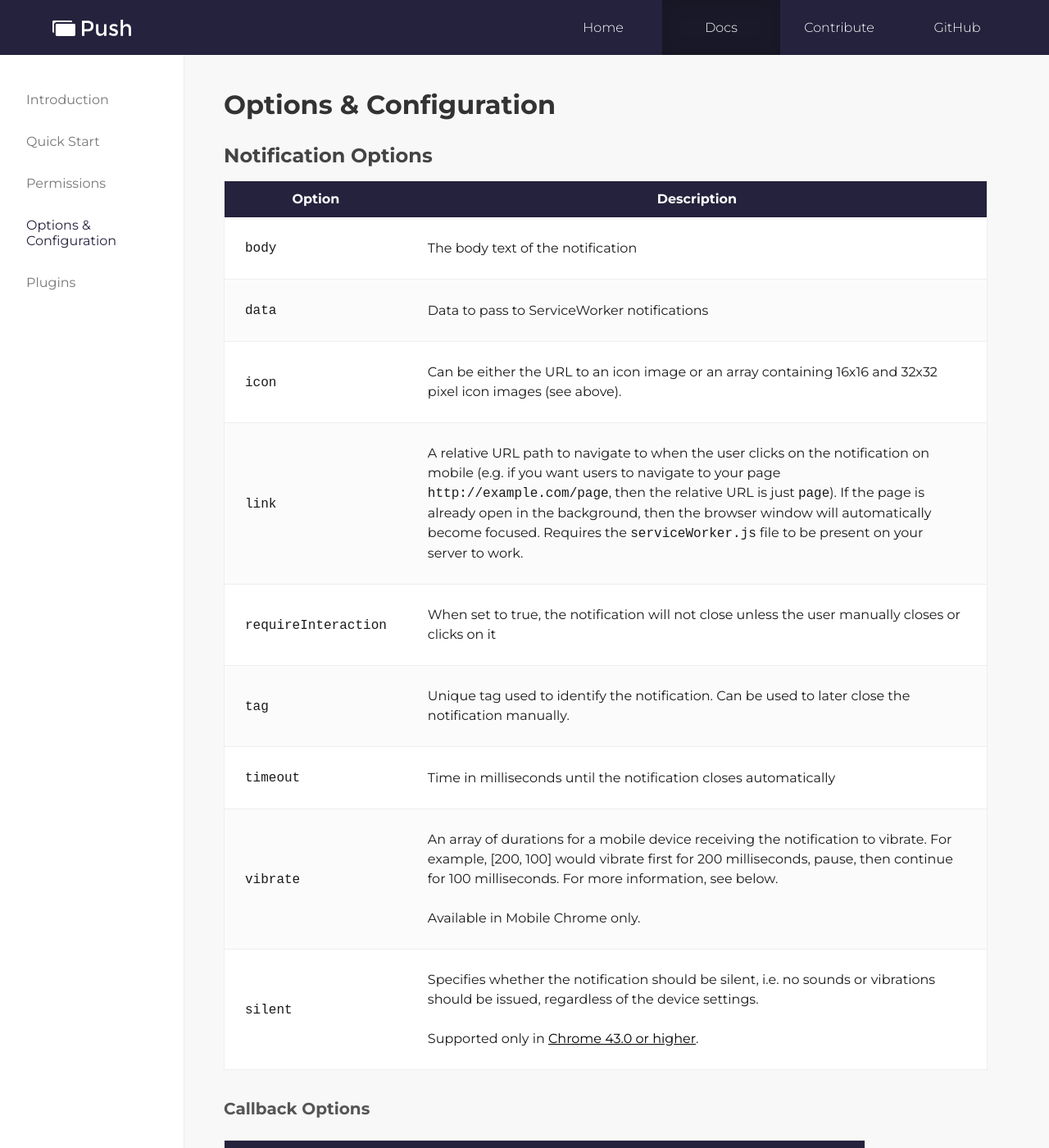
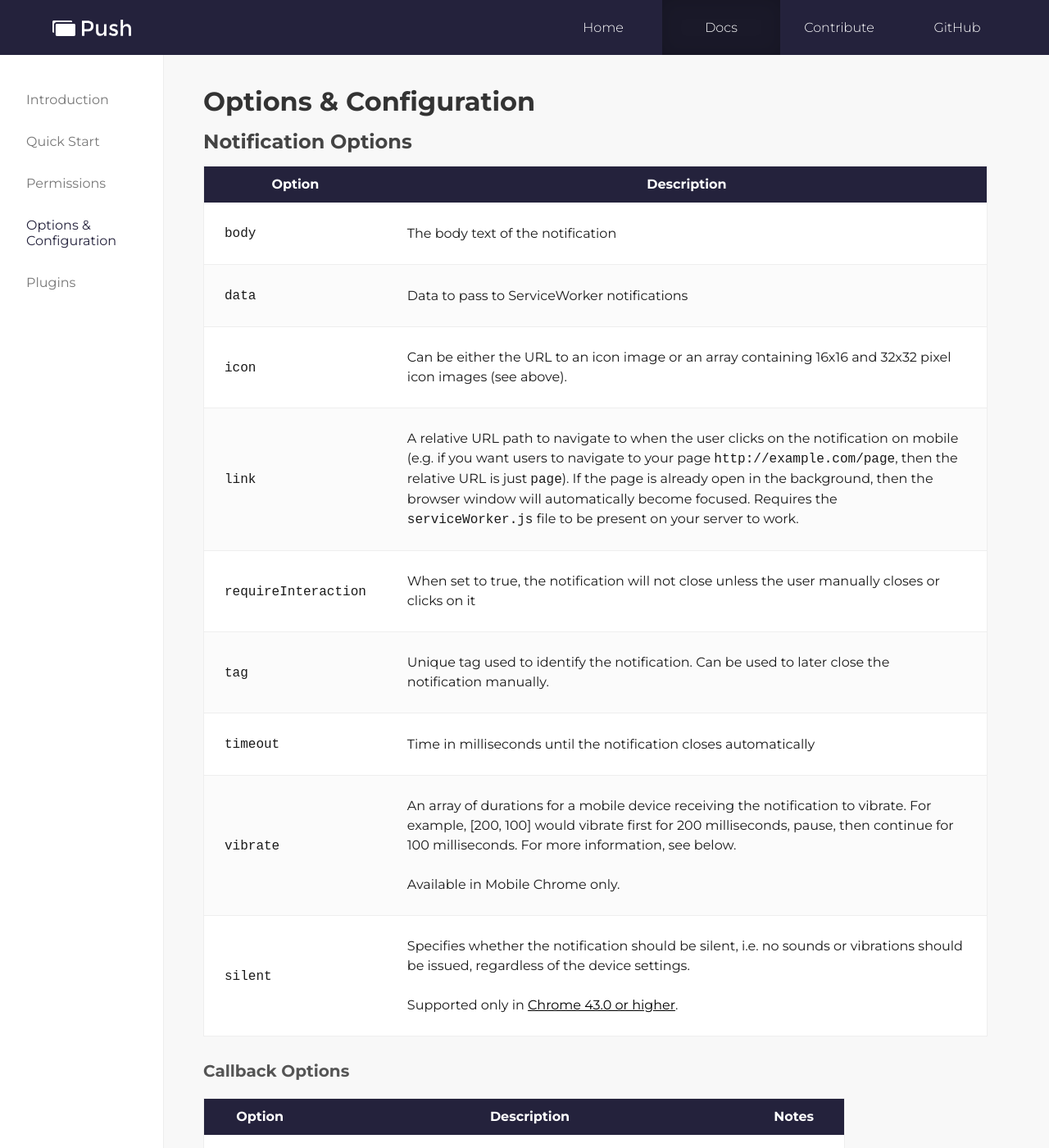
Before and after one commit to Nickersoft/push.js, a Jekyll site: the page built from docs/options.md, in a window 1280 px wide and 1400 px high. Shown: the whole window at 82% size. Built offline with Jekyll 4.4.1, drawn with Linux system fonts in a browser that asks for light colours.

Commit message:
Fixed some text spacing

```diff
--- a/css/documentation.css
+++ b/css/documentation.css
@@ -13,7 +13,7 @@
     padding-top: 6em;
     padding-left: 2em;
     position: fixed;
-    width: 225px;
+    width: 200px;
     height: 100%;
     top: 0;
 }
@@ -41,14 +41,15 @@
 .documentation .content {
     font-size: 16px;
     line-height: 1.5em;
-    margin-left: 225px;
+    margin-left: 200px;
     padding-top: 6em;
     min-height: 800px;
     display: block;
     overflow: hidden;
     padding-left: 3em;
-    width: calc(100% - 300px);
+    width: calc(100% - 275px);
     margin-bottom: 50px;
+    max-width: 1200px;
 }
 
 .documentation .content p:first-child {
@@ -57,26 +58,25 @@
 
 .documentation h1, h2, h3, h4, h5, h6 {
     text-align: left;
+    line-height: 1.25em;
 }
 
 .documentation h1 {
     color: #333;
     font-weight: 600;
-    line-height: 2em;
+    padding: 0.25em 0;
 }
 
 .documentation h2 {
     color: #444;
     font-size: 1.5em;
-    line-height: 1.5em;
-    padding: 0.5em 0;
+    padding: 0.25em 0;
 }
 
 .documentation h3 {
     color: #555;
     font-size: 1.25em;
-    line-height: 1.25em;
-    padding: 0.5em 0;
+    padding: 0.25em 0;
 }
 
 .documentation ul {
@@ -118,6 +118,7 @@
     border-spacing: 0;
     border: 1px solid #eee;
     margin-bottom: 25px;
+    margin-top: 0.5em;
 }
 
 .documentation table thead {
```
